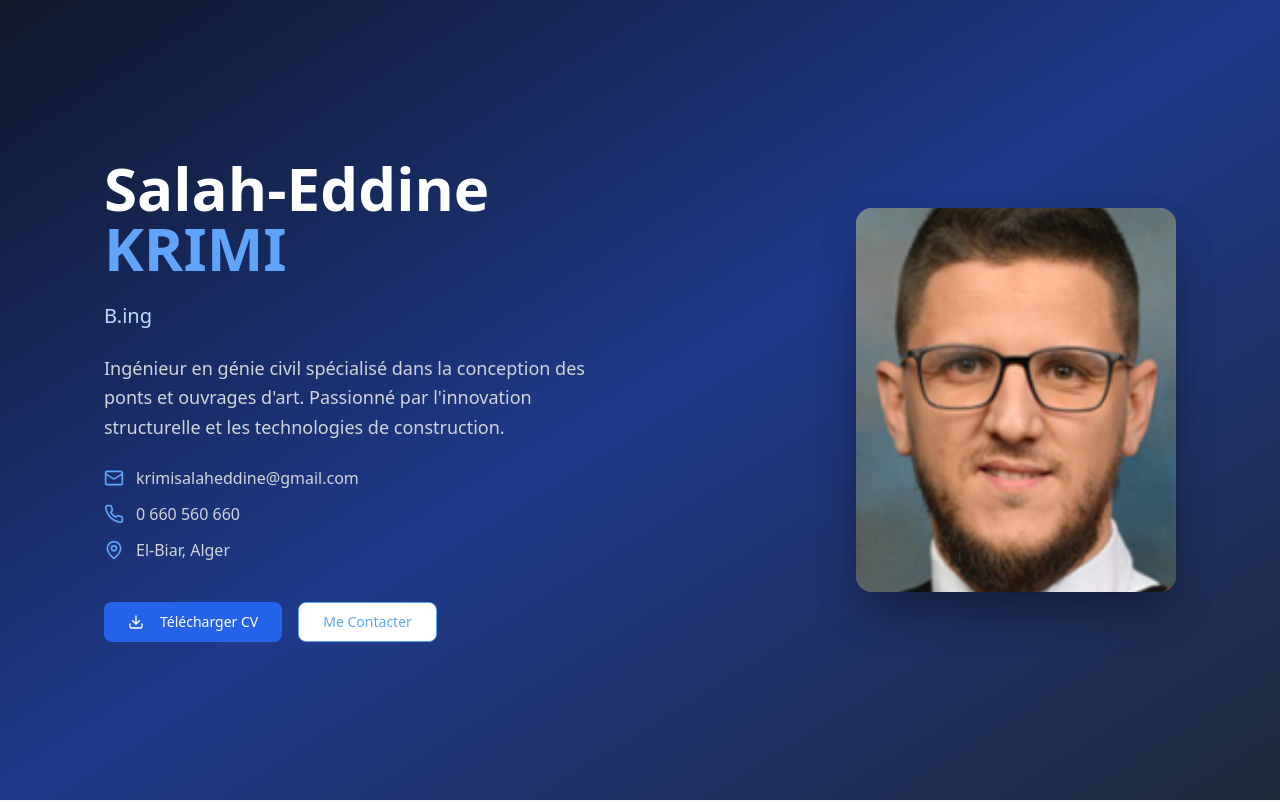
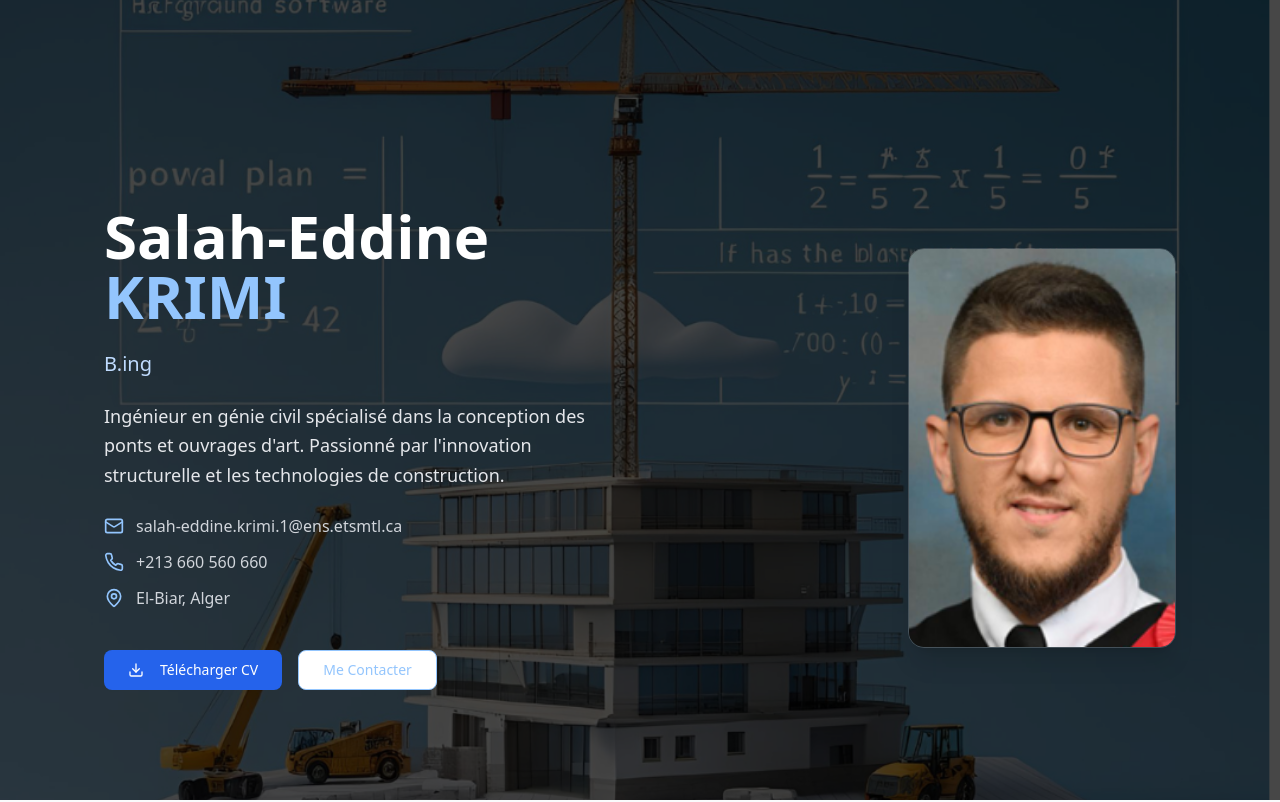
Before and after one commit to SalahEddineKrimi/portfolio, a React (Vite) app: page / in a window 1280 px wide. Shown: the top 802 px of the page. Built offline with nearby package versions, Linux system fonts and the light colour scheme.

Commit message:
Eportfolio_V003

```diff
--- a/src/components/Hero.tsx
+++ b/src/components/Hero.tsx
@@ -1,62 +1,97 @@
-
 import { Mail, Phone, MapPin, Download } from "lucide-react";
 import { Button } from "@/components/ui/button";
 
 const Hero = () => {
   return (
-    <section className="min-h-screen bg-gradient-to-br from-slate-900 via-blue-900 to-slate-800 flex items-center justify-center px-4">
-      <div className="max-w-6xl mx-auto grid lg:grid-cols-2 gap-12 items-center">
+    <>
+      {/* Fond continu pour toute la page (à placer une seule fois) */}
+      <div className="fixed inset-0 -z-50">
+        <div
+          className="w-full h-full"
+          style={{
+            backgroundImage: "url('/imgFondEcran.png')",
+            backgroundSize: "cover",
+            backgroundPosition: "center",
+            backgroundAttachment: "fixed",
+            filter: "brightness(0.7)",
+          }}
+        />
+        <div className="absolute inset-0 bg-black/60"></div>
+      </div>
+
+      {/* Section Hero */}
+      <section className="relative min-h-screen flex items-center justify-center px-4 pt-24">
+        <div className="max-w-6xl mx-auto grid lg:grid-cols-2 gap-12 items-center z-10">
+          {/* Partie texte */}
           <div className="text-white space-y-6 animate-fade-in">
             <h1 className="text-5xl lg:text-6xl font-bold leading-tight">
               Salah-Eddine
-            <span className="block text-blue-400">KRIMI</span>
+              <span className="block text-blue-300">KRIMI</span>
             </h1>
             <p className="text-xl text-blue-200 font-medium">B.ing</p>
-          <p className="text-lg text-gray-300 leading-relaxed max-w-lg">
+            <p className="text-lg text-gray-200 leading-relaxed max-w-lg">
               Ingénieur en génie civil spécialisé dans la conception des ponts et ouvrages d'art.
               Passionné par l'innovation structurelle et les technologies de construction.
             </p>
 
+            {/* Coordonnées */}
             <div className="space-y-3 text-gray-300">
               <div className="flex items-center gap-3">
-              <Mail className="w-5 h-5 text-blue-400" />
-              <a href="mailto:krimisalaheddine@gmail.com" className="hover:text-blue-400 transition-colors">
-                krimisalaheddine@gmail.com
+                <Mail className="w-5 h-5 text-blue-300" />
+                <a
+                  href="mailto:salah-eddine.krimi.1@ens.etsmtl.ca"
+                  className="hover:text-blue-300 transition-colors"
+                  aria-label="Envoyer un email"
+                >
+                  salah-eddine.krimi.1@ens.etsmtl.ca
                 </a>
               </div>
               <div className="flex items-center gap-3">
-              <Phone className="w-5 h-5 text-blue-400" />
-              <span>0 660 560 660</span>
+                <Phone className="w-5 h-5 text-blue-300" />
+                <a href="tel:+213660560660" className="hover:text-blue-300 transition-colors">
+                  +213 660 560 660
+                </a>
               </div>
               <div className="flex items-center gap-3">
-              <MapPin className="w-5 h-5 text-blue-400" />
+                <MapPin className="w-5 h-5 text-blue-300" />
                 <span>El-Biar, Alger</span>
               </div>
             </div>
 
-          <div className="flex gap-4 pt-4">
+            {/* Boutons */}
+            <div className="flex flex-wrap gap-4 pt-4">
+              <a href="/SalahEddine_Krimi_202506.pdf" download aria-label="Télécharger le CV">
                 <Button className="bg-blue-600 hover:bg-blue-700 text-white px-6 py-3 rounded-lg transition-all duration-300 hover:scale-105">
                   <Download className="w-4 h-4 mr-2" />
                   Télécharger CV
                 </Button>
-            <Button variant="outline" className="border-blue-400 text-blue-400 hover:bg-blue-400 hover:text-white px-6 py-3 rounded-lg transition-all duration-300">
+              </a>
+              <Button
+                variant="outline"
+                className="border-blue-300 text-blue-300 hover:bg-blue-300 hover:text-black px-6 py-3 rounded-lg transition-all duration-300"
+              >
                 Me Contacter
               </Button>
             </div>
           </div>
 
+          {/* Partie photo */}
           <div className="flex justify-center lg:justify-end">
             <div className="relative">
-            <div className="w-80 h-96 bg-gradient-to-br from-blue-500 to-blue-700 rounded-2xl shadow-2xl animate-scale-in"></div>
               <img
                 src="/lovable-uploads/dcf63844-562a-4a31-a778-751a79adaf9f.png"
                 alt="Salah-Eddine KRIMI"
-              className="absolute inset-0 w-full h-full object-cover rounded-2xl shadow-2xl"
+            	className="w-full h-auto min-h-[400px] object-cover rounded-2xl shadow-xl border border-gray-200/20" /* Largeur fixe, hauteur proportionnelle */
+               style={{
+                 maxHeight: '70vh',
+                  objectPosition: 'top center'
+                }}
               />
             </div>
           </div>
         </div>
       </section>
+    </>
   );
 };
 
```
Also changed, not shown: public/imgFondEcran.png (added), 1 other file (tests, documents, lock files or other folders). Lines whose indentation alone changed are shown as unchanged.
